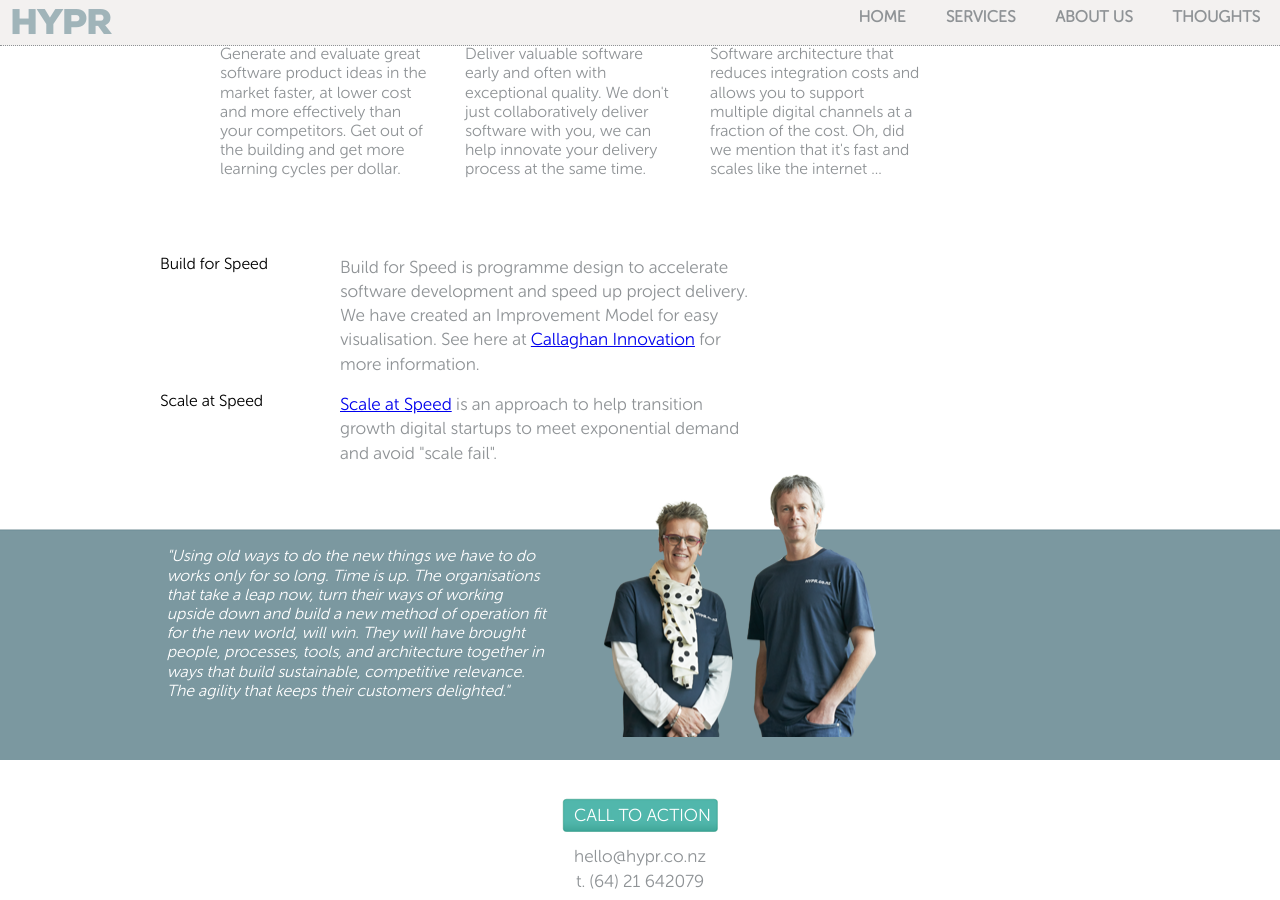
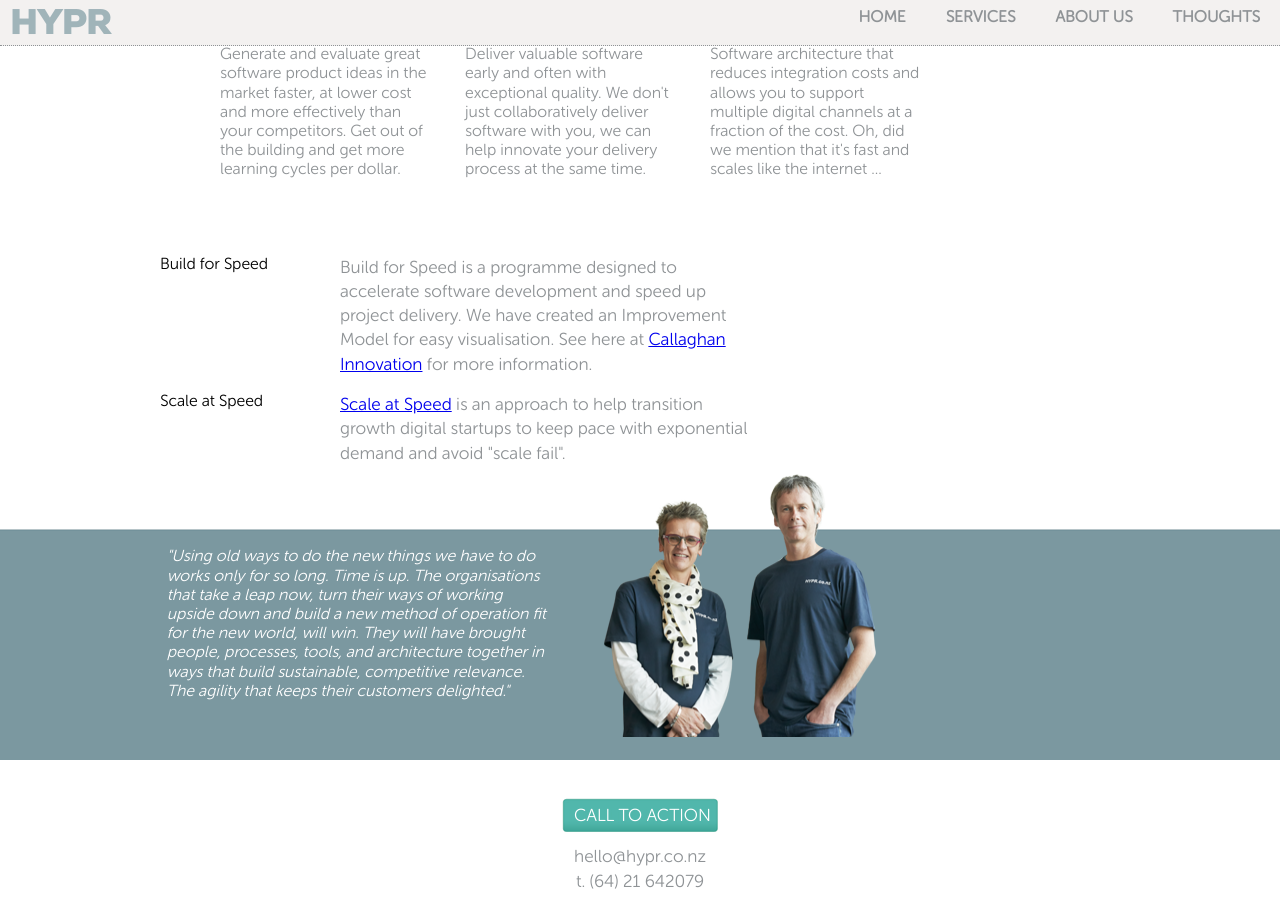
Before and after one commit to hyprnz/hyprnz.github.io, a Jekyll site: the page built from index.md, in a window 1280 px wide and 900 px high, scrolled down 2419 px. Built offline with Jekyll 4.4.1, drawn with Linux system fonts in a browser that asks for light colours; some web fonts are replaced.

Commit message:
Scale at Speed

```diff
--- a/_layouts/default.html
+++ b/_layouts/default.html
@@ -166,10 +166,10 @@
 
             <dl style="display: block">
                 <dt>Build for Speed</dt>
-                <dd>Build for Speed is programme design to accelerate software development and speed up project delivery.
+                <dd>Build for Speed is a programme designed to accelerate software development and speed up project delivery.
                     We have created an Improvement Model for easy visualisation. See here at <a href="http://www.callaghaninnovation.govt.nz/innovation-skills/build-speed">Callaghan Innovation</a> for more information.</p></dd>
                 <dt>Scale at Speed</dt>
-                <dd><a href="/scale-at-speed">Scale at Speed</a> is an approach to help transition growth digital startups to meet exponential demand and avoid &#34;scale fail&#34;. </dd>
+                <dd><a href="/scale-at-speed">Scale at Speed</a> is an approach to help transition growth digital startups to keep pace with exponential demand and avoid &#34;scale fail&#34;. </dd>
             </dl>
 
         </div>
```
